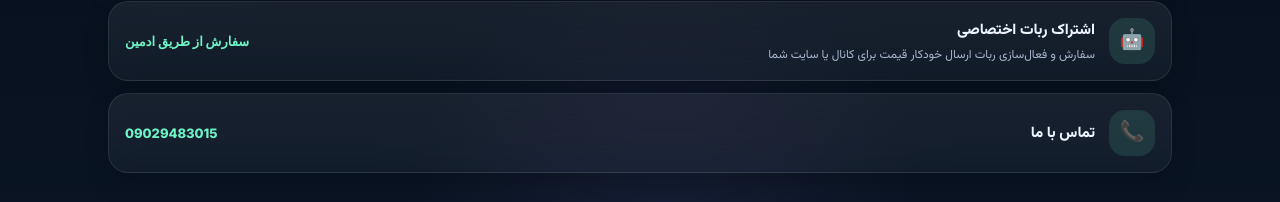
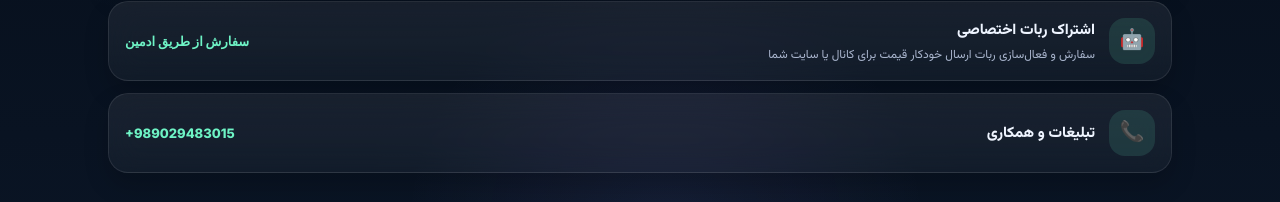
Before and after one commit to mohsenmai1994/tgju-telegram-bot, a plain HTML site: page index.html in a window 1280 px wide. Shown: the part 2026-2228 px from the top of the page. Drawn offline with Linux system fonts and the light colour scheme.

Commit message:
Update index.html

```diff
--- a/index.html
+++ b/index.html
@@ -138,9 +138,9 @@
      <a class="promo-card promo-bot" href="tel:09029483015">
       <div class="promo-icon">📞</div>
       <div class="promo-text">
-        <strong>تماس با ما</strong>
+        <strong>تبلیغات و همکاری</strong>
       </div>
-      <div class="promo-handle">09029483015</div>
+      <div class="promo-handle">+989029483015</div>
       </a>
       </section>
 
```
